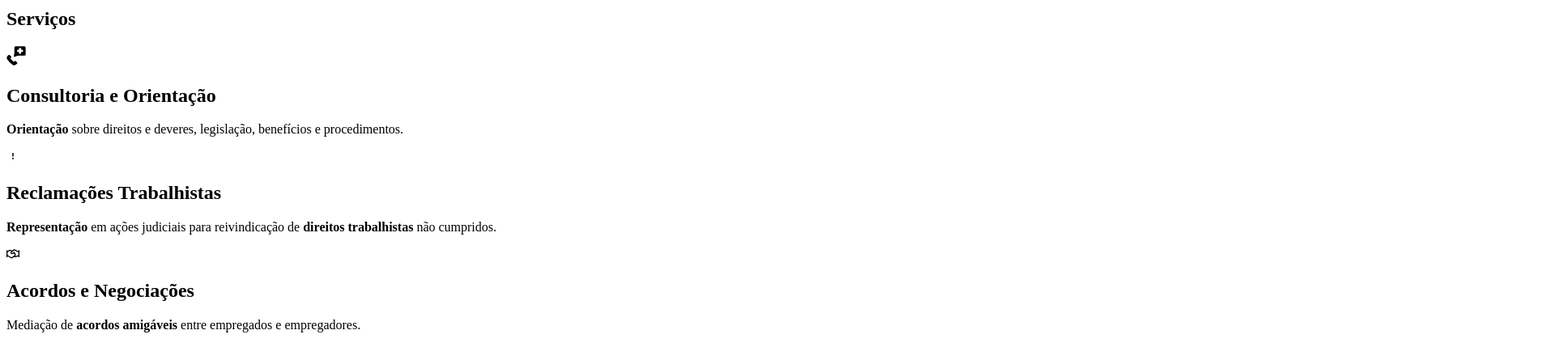
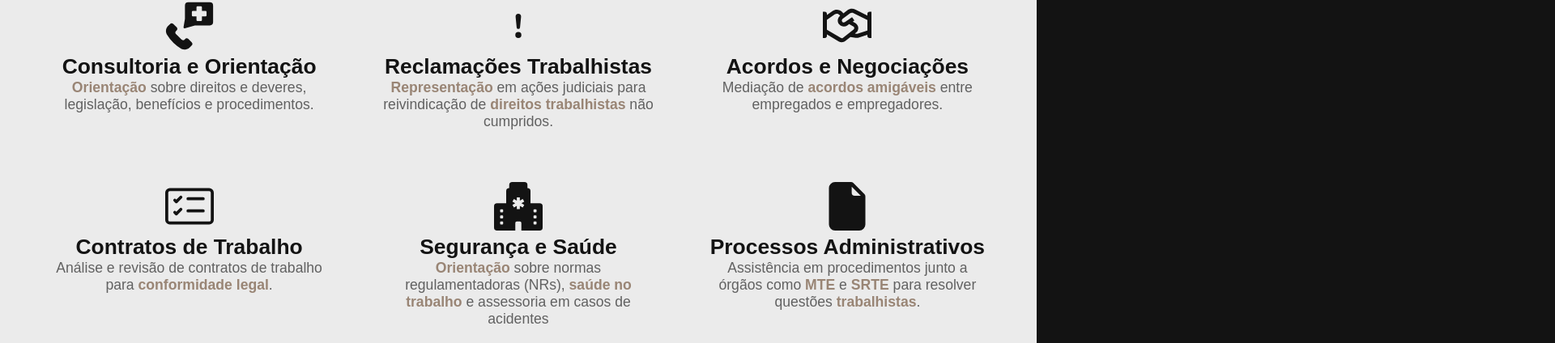
Before and after one commit to joaoolivetti7/lp-antonio-coutinho, a plain HTML site: page index.html in a window 1280 px wide. Shown: the part 601-1025 px from the top of the page at 81% size, 1920 px wide, since content can reach past the window. Drawn offline with nearby package versions, Linux system fonts and the light colour scheme; the site is published under a folder, as on GitHub Pages, so addresses that start at the root find nothing; a web font is replaced by a local one.

Commit message:
Update index.html

```diff
--- a/index.html
+++ b/index.html
@@ -14,9 +14,9 @@
 	<!-- End Google Tag Manager -->
 	<meta charset="UTF-8" />
 	<meta name="viewport" content="width=device-width, initial-scale=1.0" />
-	<link rel="stylesheet" href="/styles/style.css" />
-	<link rel="stylesheet" href="/styles/glide-core.css" />
-	<link rel="stylesheet" href="/styles/glide-theme.css" />
+	<link rel="stylesheet" href="./styles/style.css" />
+	<link rel="stylesheet" href="./styles/glide-core.css" />
+	<link rel="stylesheet" href="./styles/glide-theme.css" />
 	<link rel="stylesheet" href="https://cdnjs.cloudflare.com/ajax/libs/aos/2.3.4/aos.css" />
 	<link rel="shortcut icon" href="assets/img/favicon.png" type="image/x-icon">
 	<title>Moreira & Coutinho - Advocacia Trabalhista</title>
```
